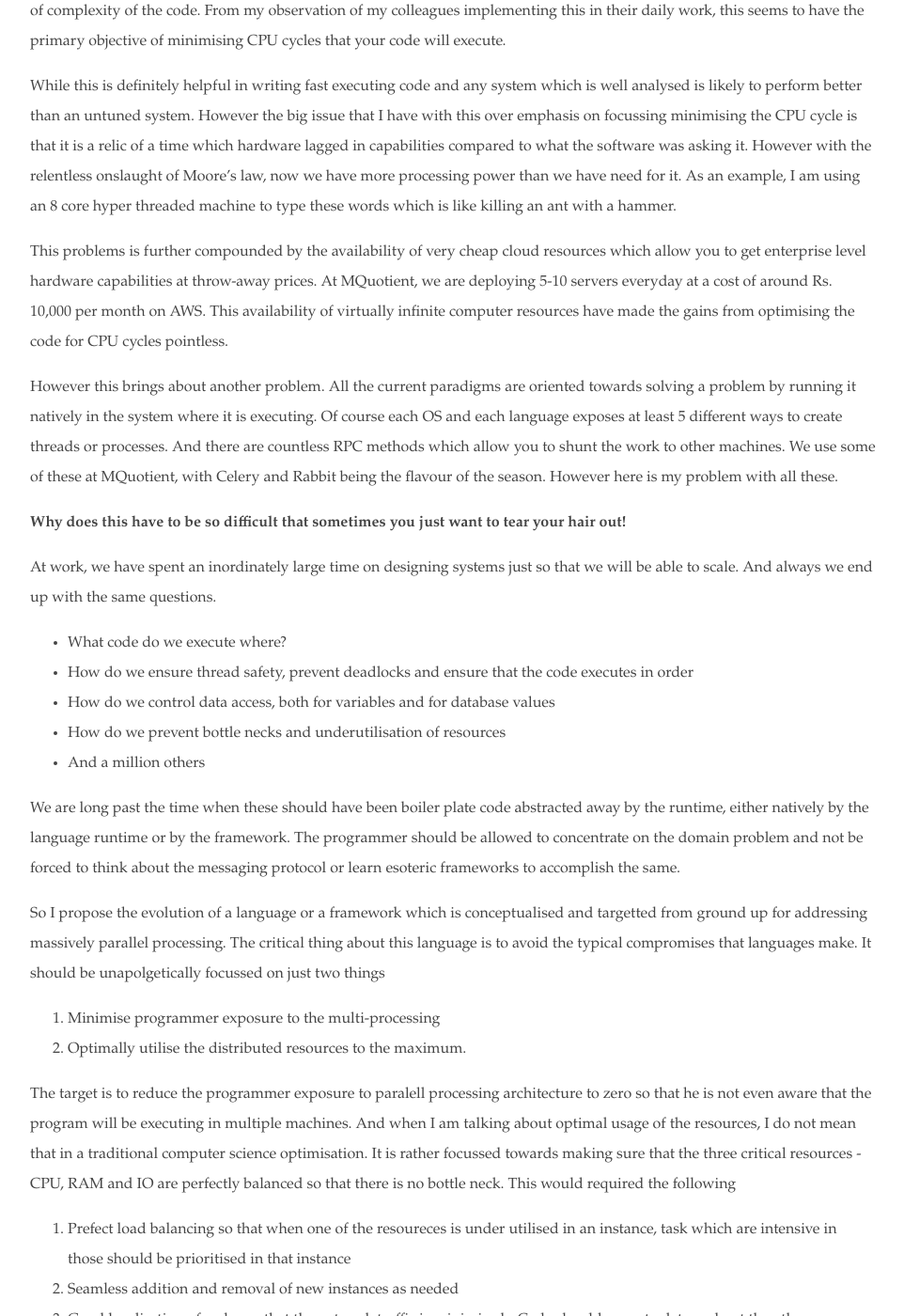
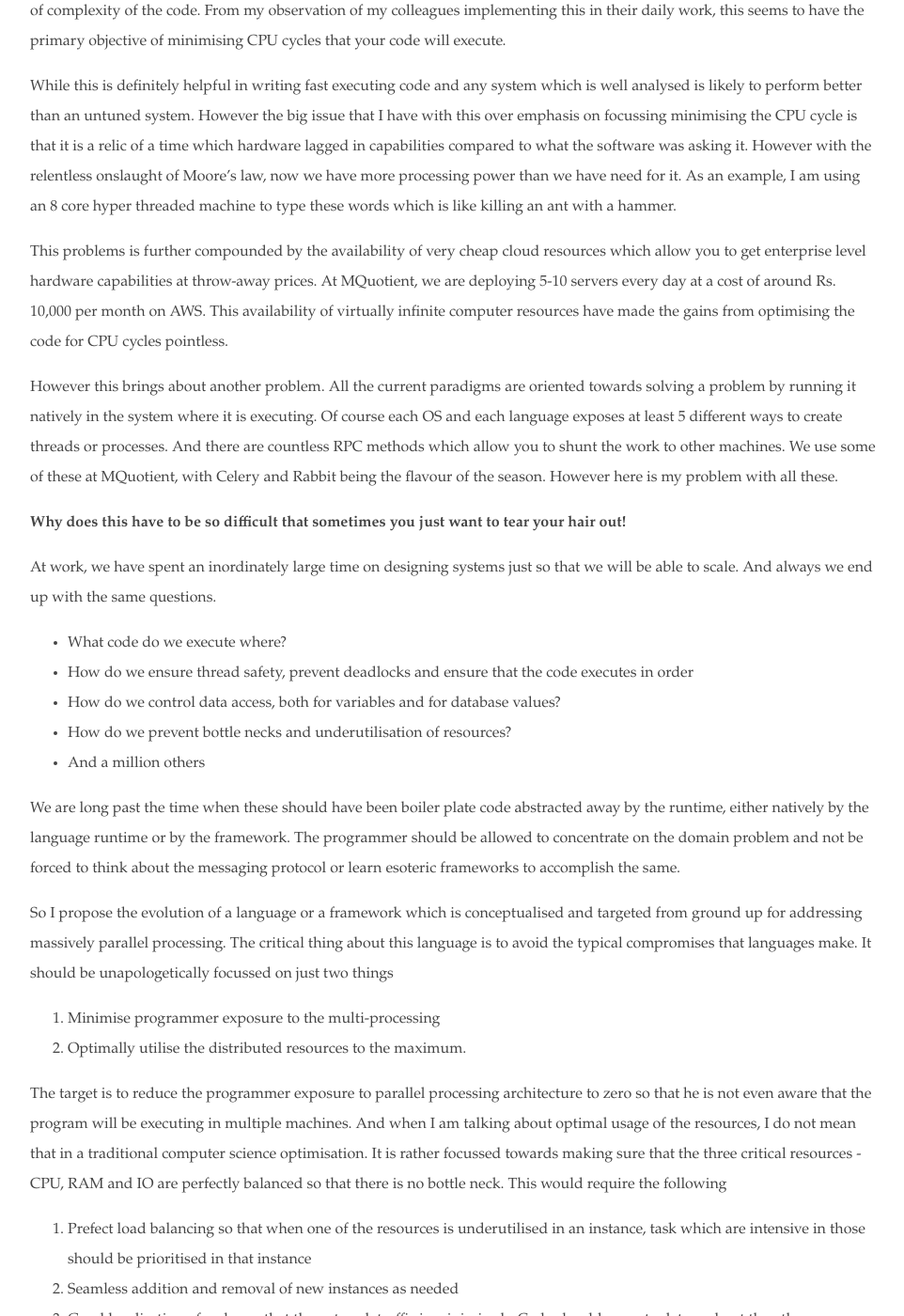
Before and after one commit to mquotient/mquotient.github.com, a Jekyll site: the page built from _posts/2012-10-07-rant-on-parallel-computing.md, in a window 1280 px wide and 1400 px high, scrolled down 408 px. Shown: the whole window at 94% size, without its empty margins (158-1120 px from the left). Built offline with Jekyll 4.4.1, drawn with Linux system fonts in a browser that asks for light colours; comment, search, counter and statistics services are not loaded; some of the changed text lies outside the part shown.

Commit message:
corrected typos

```diff
--- a/_posts/2012-10-07-rant-on-parallel-computing.md
+++ b/_posts/2012-10-07-rant-on-parallel-computing.md
@@ -5,13 +5,13 @@ author: Sreejith Narayanan
 authorlink: http://sreejithn.tumblr.com
 summary: A personal rant on the over emphasis placed on improving programming efficiency through over analysis of loops and the difficulty of doing parallel programming in most of popular languages
 ---
-Before I start on the topic, I want to make is clear that I am aware of funcational programming languages and they might be the answer to a lot of issues raised in this post.  However I do not have any clear idea about what they are and what they do.  Also my lack of a formal knowledge of computer science may have resulted in many factual errors in the following.
+Before I start on the topic, I want to make it clear that I am aware of functional programming languages and they might be the answer to a lot of issues raised in this post.  However I do not have any clear idea about what they are and what they do.  Also my lack of a formal knowledge of computer science may have resulted in many factual errors in the following.
 
 Ever since Computer Science evolved as a discipline, one of the most studied topic has been optimisation of algorithms for minimising time and resource utilisation.  One of the most know tool for this is of course the *O-notation* for identifying the order of complexity of the code.  From my observation of my colleagues implementing this in their daily work, this seems to have the primary objective of minimising CPU cycles that your code will execute.
 
 While this is definitely helpful in writing fast executing code and any system which is well analysed is likely to perform better than an untuned system.  However the big issue that I have with this over emphasis on focussing minimising the CPU cycle is that it is a relic of a time which hardware lagged in capabilities compared to what the software was asking it.  However with the relentless onslaught of Moore's law, now we have more processing power than we have need for it.  As an example, I am using an 8 core hyper threaded machine to type these words which is like killing an ant with a hammer.
 
-This problems is further compounded by the availability of very cheap cloud resources which allow you to get enterprise level hardware capabilities at throw-away prices.  At MQuotient, we are deploying 5-10 servers everyday at a cost of around Rs. 10,000 per month on AWS.  This availability of virtually infinite computer resources have made the gains from optimising the code for CPU cycles pointless.
+This problems is further compounded by the availability of very cheap cloud resources which allow you to get enterprise level hardware capabilities at throw-away prices.  At MQuotient, we are deploying 5-10 servers every day at a cost of around Rs. 10,000 per month on AWS.  This availability of virtually infinite computer resources have made the gains from optimising the code for CPU cycles pointless.
 
 However this brings about another problem.  All the current paradigms are oriented towards solving a problem by running it natively in the system where it is executing.  Of course each OS and each language exposes at least 5 different ways to create threads or processes.  And there are countless RPC methods which allow you to shunt the work to other machines.  We use some of these at MQuotient, with Celery and Rabbit being the flavour of the season.  However here is my problem with all these.
 
@@ -21,20 +21,20 @@ At work, we have spent an inordinately large time on designing systems just so t
 
 - What code do we execute where?
 - How do we ensure thread safety, prevent deadlocks and ensure that the code executes in order
-- How do we control data access, both for variables and for database values
-- How do we prevent bottle necks and underutilisation of resources
+- How do we control data access, both for variables and for database values?
+- How do we prevent bottle necks and underutilisation of resources?
 - And a million others
 
 We are long past the time when these should have been boiler plate code abstracted away by the runtime, either natively by the language runtime or by the framework.  The programmer should be allowed to concentrate on the domain problem and not be forced to think about the messaging protocol or learn esoteric frameworks to accomplish the same.
 
-So I propose the evolution of a language or a framework which is conceptualised and targetted from ground up for addressing massively parallel processing.  The critical thing about this language is to avoid the typical compromises that languages make.  It should be unapolgetically focussed on just two things
+So I propose the evolution of a language or a framework which is conceptualised and targeted from ground up for addressing massively parallel processing.  The critical thing about this language is to avoid the typical compromises that languages make.  It should be unapologetically focussed on just two things
 
 1. Minimise programmer exposure to the multi-processing
 2. Optimally utilise the distributed resources to the maximum.
 
-The target is to reduce the programmer exposure to paralell processing architecture to zero so that he is not even aware that the program will be executing in multiple machines.  And when I am talking about optimal usage of the resources, I do not mean that in a traditional computer science optimisation.  It is rather focussed towards making sure that the three critical resources - CPU, RAM and IO are perfectly balanced so that there is no bottle neck.  This would required the following
+The target is to reduce the programmer exposure to parallel processing architecture to zero so that he is not even aware that the program will be executing in multiple machines.  And when I am talking about optimal usage of the resources, I do not mean that in a traditional computer science optimisation.  It is rather focussed towards making sure that the three critical resources - CPU, RAM and IO are perfectly balanced so that there is no bottle neck.  This would require the following
 
-1. Prefect load balancing so that when one of the resoureces is under utilised in an instance, task which are intensive in those should be prioritised in that instance
+1. Prefect load balancing so that when one of the resources is underutilised in an instance, task which are intensive in those should be prioritised in that instance
 2. Seamless addition and removal of new instances as needed
 3. Good localisation of codes so that the network traffic is minimised - Code should come to data and not the other way
 4. Excellent garbage collection
```
